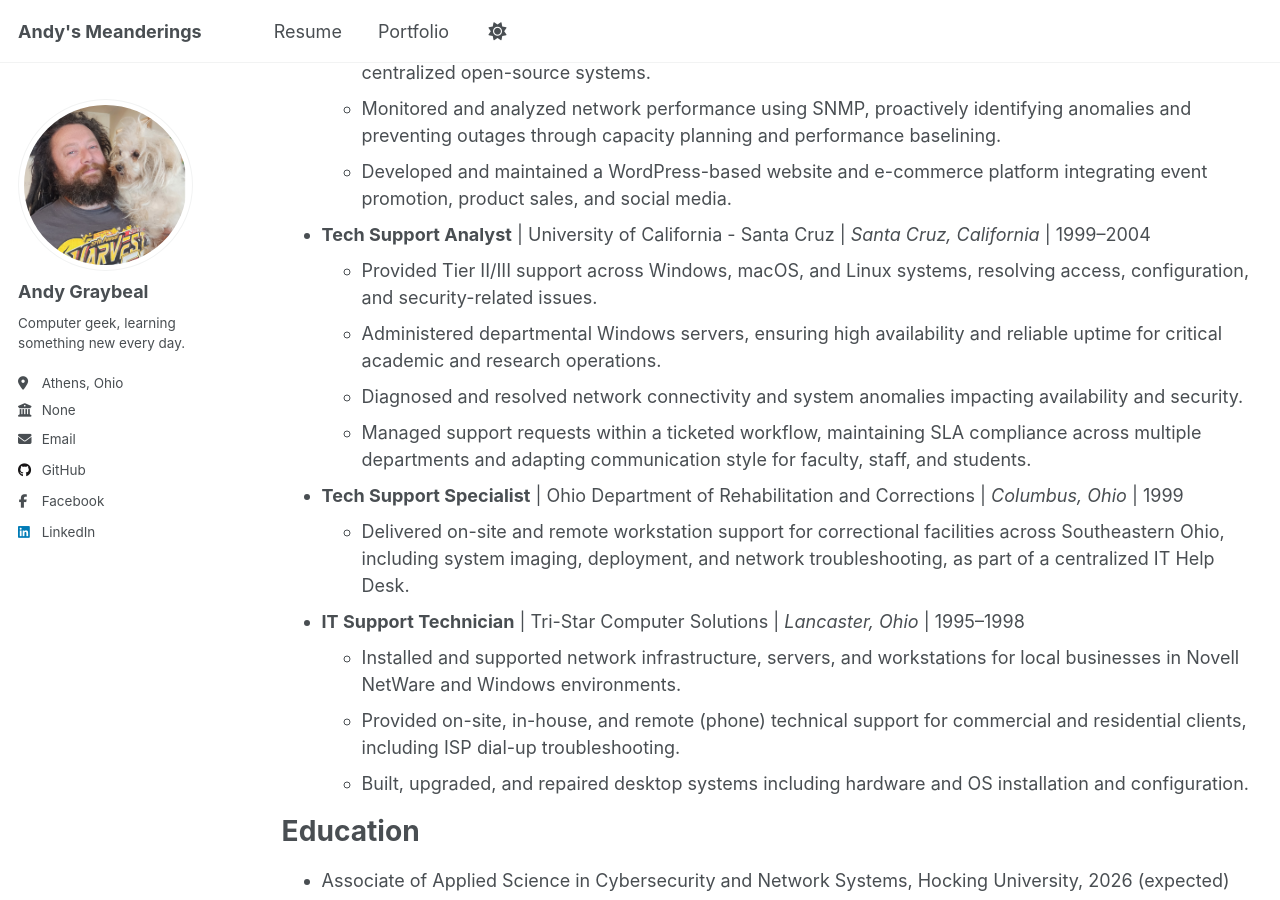
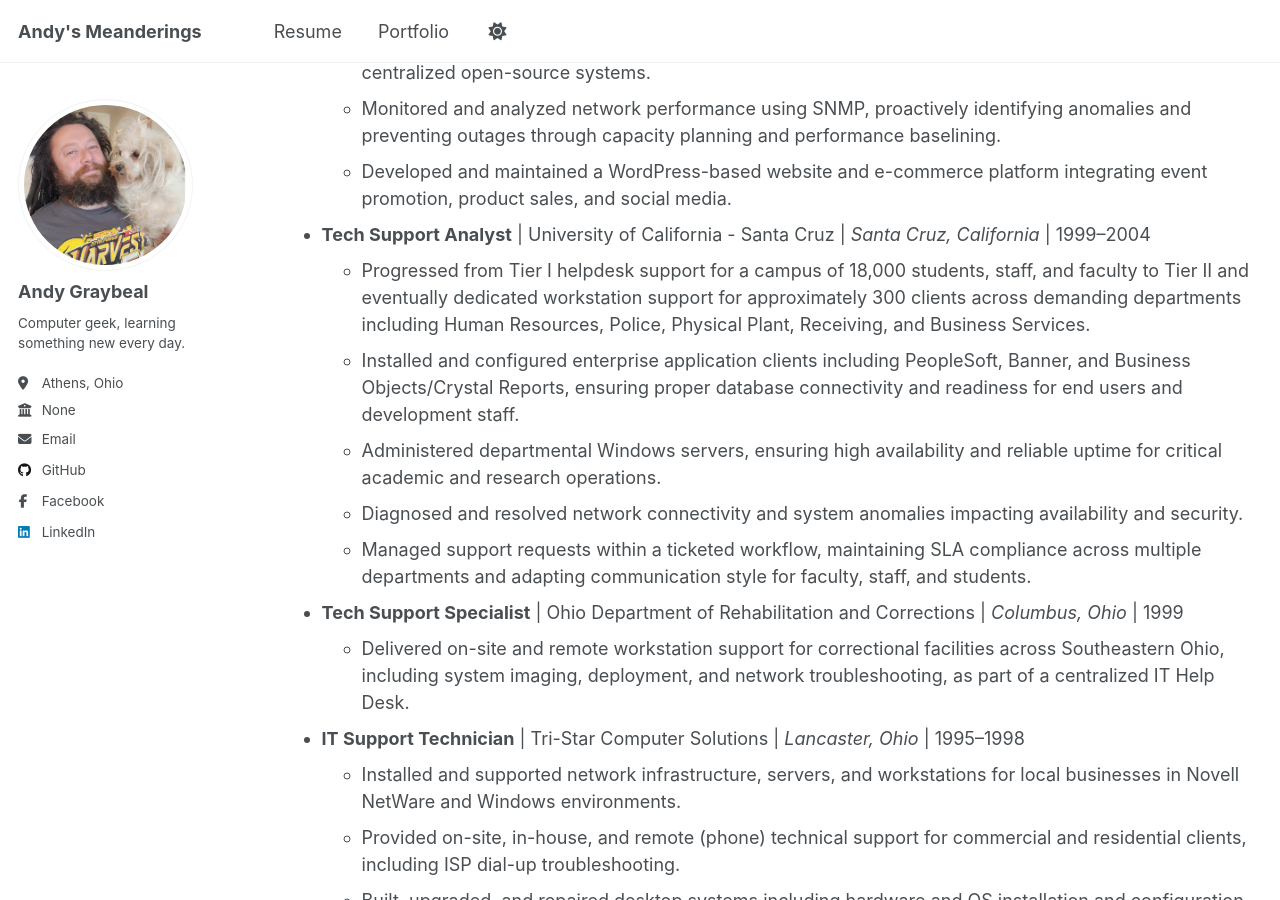
Before and after one commit to andy-graybeal/andy-graybeal.github.io, a Jekyll site: the page built from _pages/resume.md, in a window 1280 px wide and 900 px high, scrolled down 764 px. Built offline with Jekyll 4.4.1, drawn with Linux system fonts in a browser that asks for light colours; a script that is not in the unit is left out.

Commit message:
Update resume.md

```diff
--- a/_pages/resume.md
+++ b/_pages/resume.md
@@ -32,7 +32,8 @@ Work experience
 
 
 * **Tech Support Analyst** \| University of California - Santa Cruz \| *Santa Cruz, California* \| 1999–2004
-  * Provided Tier II/III support across Windows, macOS, and Linux systems, resolving access, configuration, and security-related issues.
+  *   Progressed from Tier I helpdesk support for a campus of 18,000 students, staff, and faculty to Tier II and eventually dedicated workstation support for approximately 300 clients across demanding departments including Human Resources, Police, Physical Plant, Receiving, and Business Services.
+  *   Installed and configured enterprise application clients including PeopleSoft, Banner, and Business Objects/Crystal Reports, ensuring proper database connectivity and readiness for end users and development staff.
   *  Administered departmental Windows servers, ensuring high availability and reliable uptime for critical academic and research operations.
   *  Diagnosed and resolved network connectivity and system anomalies impacting availability and security.
   *  Managed support requests within a ticketed workflow, maintaining SLA compliance across multiple departments and adapting communication style for faculty, staff, and students.
```
